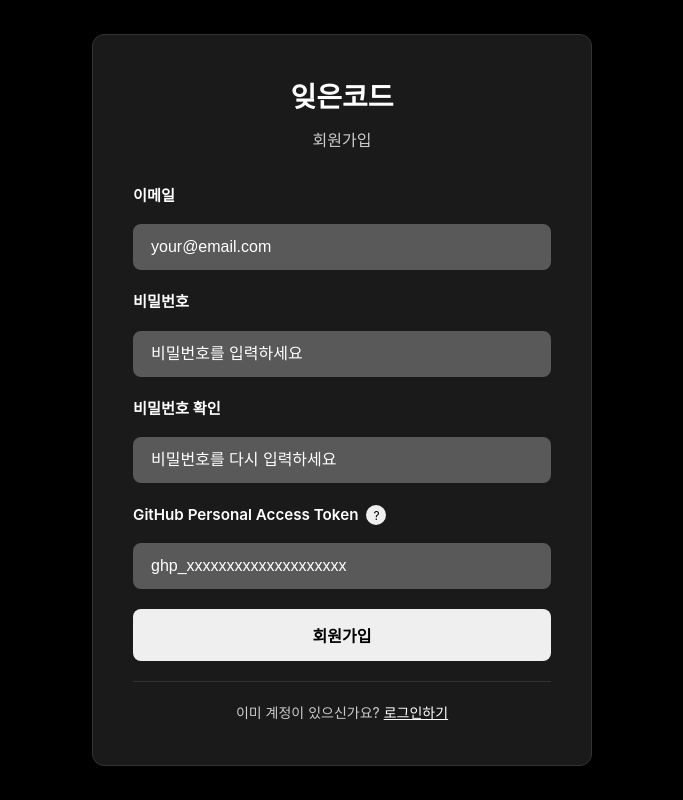
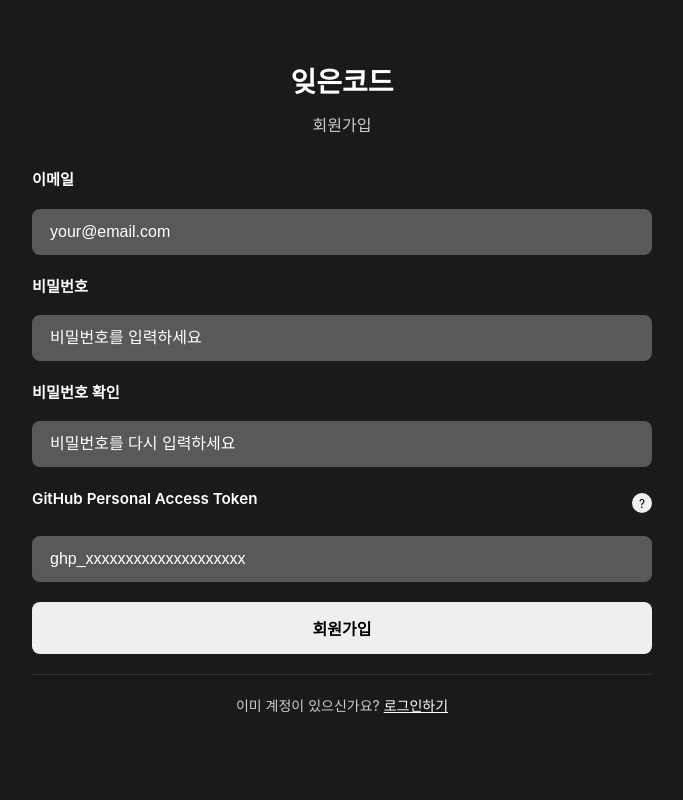
Before and after one commit to HighThon11/Client, a React (Create React App) app: page /login in a window 1280 px wide. Both pictures are taken after a click on the button "회원가입하기". Shown: the whole page, without its empty margins (298-981 px from the left). Built offline with nearby package versions, Linux system fonts and the light colour scheme.

Commit message:
로그인, 회원가입 로고 제외 완료

```diff
--- a/src/components/Login.css
+++ b/src/components/Login.css
@@ -10,7 +10,6 @@
 .login-card {
   background: #1A1A1A;
   border-radius: 16px;
-  box-shadow: 0 20px 40px rgba(0, 0, 0, 0.1);
   padding: 40px;
   width: 100%;
   max-width: 500px;
--- a/src/components/Signup.css
+++ b/src/components/Signup.css
@@ -1,20 +1,18 @@
 .signup-container {
   display: flex;
   justify-content: center;
-  align-items: center;
+  align-items: flex-start;
   min-height: 100vh;
-  background: #000000;
+  background: #1a1a1a;
   padding: 20px;
+  gap: 30px;
 }
 
 .signup-card {
-  background: #1a1a1a;
   border-radius: 12px;
-  box-shadow: 0 10px 30px rgba(0, 0, 0, 0.5);
   padding: 40px;
   width: 100%;
-  max-width: 500px;
-  border: 1px solid #333;
+  max-width: 700px;
 }
 
 .signup-card h2 {
@@ -42,6 +40,17 @@
   color: #ffffff;
   font-weight: 500;
   font-size: 14px;
+}
+
+.label-container {
+  display: flex;
+  justify-content: space-between;
+  align-items: center;
+  margin-bottom: 8px;
+}
+
+.label-container label {
+  margin-bottom: 0;
 }
 
 .form-group input {
@@ -108,14 +117,18 @@
 }
 
 .pat-guide {
-  background: #2a2a2a;
+  background: #595959;
   border: 1px solid #333;
   border-radius: 8px;
   padding: 20px;
-  margin: 20px 0;
+  margin: 0;
   font-size: 14px;
   line-height: 1.6;
   color: #cccccc;
+  width: 350px;
+  flex-shrink: 0;
+  align-self: flex-start;
+  margin-top: 130px;
 }
 
 .pat-guide h4 {
--- a/src/components/Signup.js
+++ b/src/components/Signup.js
@@ -113,8 +113,8 @@ const Signup = ({ onSignup, onSwitchToLogin }) => {
           </div>
 
           <div className="form-group">
-            <label htmlFor="githubToken">
-              GitHub Personal Access Token
+            <div className="label-container">
+              <label htmlFor="githubToken">GitHub Personal Access Token</label>
               <button
                 type="button"
                 className="help-btn"
@@ -122,7 +122,7 @@ const Signup = ({ onSignup, onSwitchToLogin }) => {
               >
                 ?
               </button>
-            </label>
+            </div>
             <input
               type="password"
               id="githubToken"
@@ -133,25 +133,6 @@ const Signup = ({ onSignup, onSwitchToLogin }) => {
             />
             {errors.githubToken && <span className="error">{errors.githubToken.message}</span>}
           </div>
-
-          {showPatGuide && (
-            <div className="pat-guide">
-              <h4>GitHub Personal Access Token 생성 방법:</h4>
-              <ol>
-                <li>GitHub.com에 로그인</li>
-                <li>우측 상단 프로필 → Settings</li>
-                <li>좌측 메뉴에서 "Developer settings" 클릭</li>
-                <li>"Personal access tokens" → "Tokens (classic)" 클릭</li>
-                <li>"Generate new token" → "Generate new token (classic)" 클릭</li>
-                <li>Note에 "Code Comment AI" 입력</li>
-                <li>Expiration 선택 (권장: 90 days)</li>
-                <li>Scopes에서 <strong>"repo"</strong> 체크 (전체 repo 권한)</li>
-                <li>"Generate token" 클릭</li>
-                <li>생성된 토큰을 복사하여 위에 입력</li>
-              </ol>
-              <p><strong>⚠️ 주의:</strong> 토큰은 한 번만 표시되므로 안전한 곳에 저장하세요!</p>
-            </div>
-          )}
 
           {error && <div className="error-message">{error}</div>}
           {success && <div className="success-message">{success}</div>}
@@ -174,6 +155,25 @@ const Signup = ({ onSignup, onSwitchToLogin }) => {
           </p>
         </div>
       </div>
+
+      {showPatGuide && (
+        <div className="pat-guide">
+          <h4>GitHub Personal Access Token 생성 방법:</h4>
+          <ol>
+            <li>GitHub.com에 로그인</li>
+            <li>우측 상단 프로필 → Settings</li>
+            <li>좌측 메뉴에서 "Developer settings" 클릭</li>
+            <li>"Personal access tokens" → "Tokens (classic)" 클릭</li>
+            <li>"Generate new token" → "Generate new token (classic)" 클릭</li>
+            <li>Note에 "Code Comment AI" 입력</li>
+            <li>Expiration 선택 (권장: 90 days)</li>
+            <li>Scopes에서 <strong>"repo"</strong> 체크 (전체 repo 권한)</li>
+            <li>"Generate token" 클릭</li>
+            <li>생성된 토큰을 복사하여 위에 입력</li>
+          </ol>
+          <p><strong>⚠️ 주의:</strong> 토큰은 한 번만 표시되므로 안전한 곳에 저장하세요!</p>
+        </div>
+      )}
     </div>
   );
 };
```
